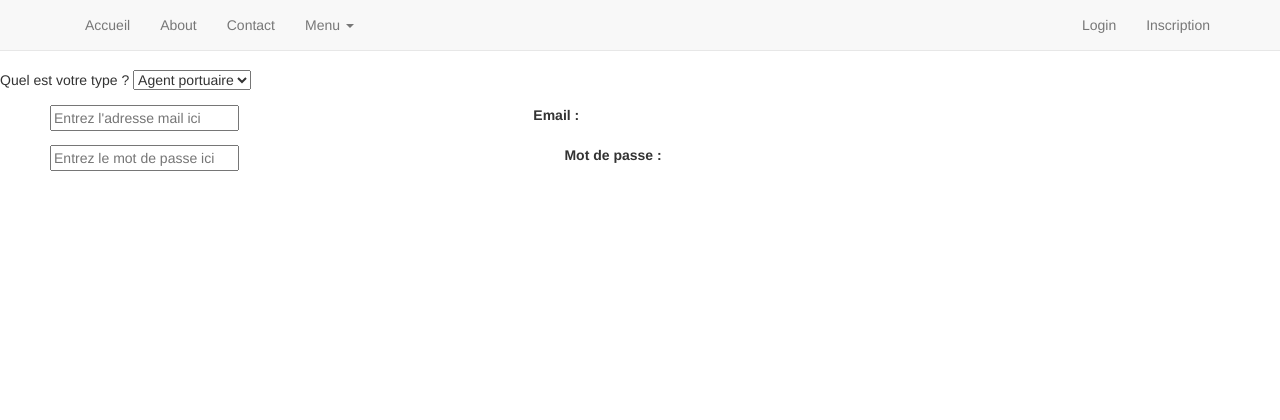
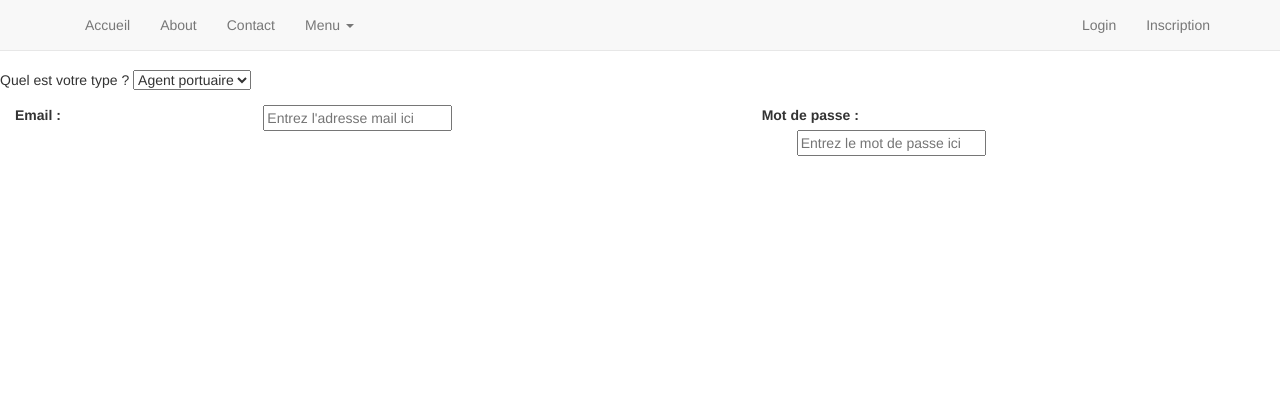
Before and after one commit to marcbal/24IUTInfoWeb, a PHP site: a page that uses application/vue/inscription/index.php in a window 1280 px wide. Shown: the top 420 px of the page. Run offline with PHP 8.4, Linux system fonts and the light colour scheme; some libraries are stand-ins or nearby versions.

Commit message:
formulaire enregistrement

```diff
--- a/application/vue/inscription/index.php
+++ b/application/vue/inscription/index.php
@@ -17,13 +17,13 @@
         <div id="type_0">
 
             <div class="form-group">
-                        <label for="email">Email : </label>
+                        <label for="email" class="col-sm-2 control-label">Email : </label>
                         <div class="col-sm-5">
                             <input type="email" name="email" placeholder="Entrez l'adresse mail ici" required>
                         </div>
             </div>
             <div class="form-group">
-                        <label for="password">Mot de passe : </label>
+                        <label for="password" class="col-sm-2 control-label">Mot de passe : </label>
                         <div class="col-sm-5">
                             <input type="password" name="password" placeholder="Entrez le mot de passe ici" required>
                         </div>
@@ -33,28 +33,28 @@
         <div id="type_1" style="display:none;">
 
             <div class="form-group">
-                <label for="nom">Nom : </label>
+                <label for="nom" class="col-sm-2 control-label">Nom : </label>
                 <div class="col-sm-5">
                     <input type="nom" name="clientname" placeholder="etrez le nom ici" required>
                 </div>
             </div>
 
             <div class="form-group">
-                <label for="pays">Pays : </label>
+                <label for="pays" class="col-sm-2 control-label">Pays : </label>
                 <div class="col-sm-5">
                     <input type="pays" name="pays" placeholder="Entrez le pays ici" required>
                 </div>
             </div>
 
             <div class="form-group">
-                <label for="email">Email : </label>
+                <label for="email" class="col-sm-2 control-label">Email : </label>
                 <div class="col-sm-5">
                     <input type="email" name="email" placeholder="Entrez l'adresse mail ici" required>
                 </div>
             </div>
 
             <div class="form-group">
-                <label for="password">Mot de passe : </label>
+                <label for="password" class="col-sm-2 control-label">Mot de passe : </label>
                 <div class="col-sm-5">
                     <input type="password" name="password" placeholder="Entrez le mot de passe ici" required>
                 </div>
@@ -64,35 +64,35 @@
         <div id="type_2" style="display:none;">
 
             <div class="form-group">
-                <label for="nom">Nom : </label>
+                <label for="nom" class="col-sm-2 control-label">Nom : </label>
                 <div class="col-sm-5">
                     <input type="nom" name="clientname" placeholder="etrez le nom ici" required>
                 </div>
             </div>
 
             <div class="form-group">
-                <label for="adresse">Adresse : </label>
+                <label for="adresse" class="col-sm-2 control-label">Adresse : </label>
                 <div class="col-sm-5">
                     <input type="adresse" name="adresse" placeholder="entrez l'adresse ici" required>
                 </div>
             </div>
 
             <div class="form-group">
-                <label for="pays">Pays : </label>
+                <label for="pays" class="col-sm-2 control-label">Pays : </label>
                 <div class="col-sm-5">
                     <input type="pays" name="pays" placeholder="Entrez le pays ici" required>
                 </div>
             </div>
 
             <div class="form-group">
-                <label for="email">Email : </label>
+                <label for="email" class="col-sm-2 control-label">Email : </label>
                 <div class="col-sm-5">
                     <input type="email" name="email" placeholder="Entrez l'adresse mail ici" required>
                 </div>
             </div>
 
             <div class="form-group">
-                <label for="password">Mot de passe : </label>
+                <label for="password" class="col-sm-2 control-label">Mot de passe : </label>
                 <div class="col-sm-5">
                     <input type="password" name="password" placeholder="Entrez le mot de passe ici" required>
                 </div>
```
